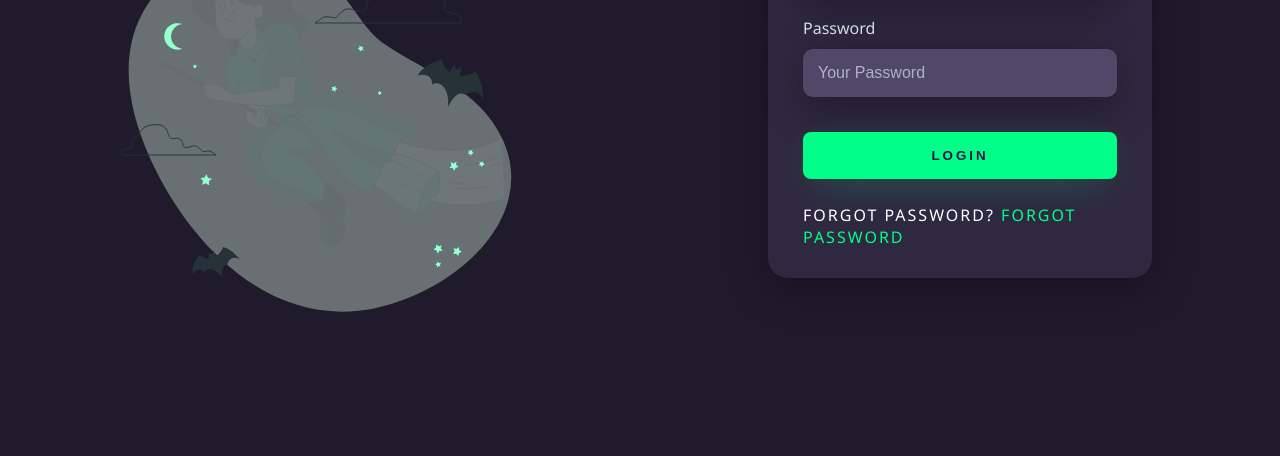
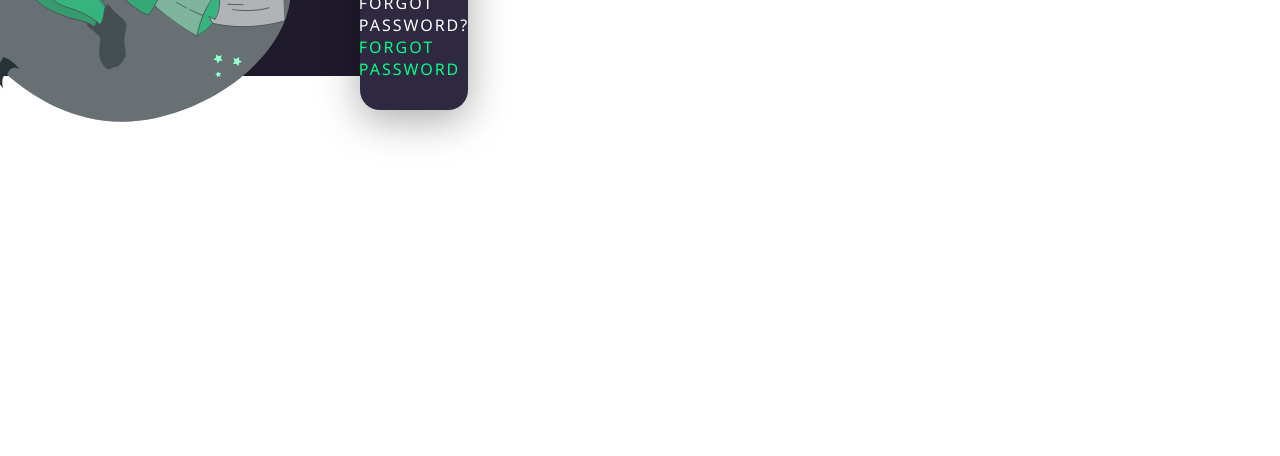
Before and after one commit to SrikantaPrasadrajeUrs/Login-page-2, a plain HTML site: page index.html in a window 1280 px wide. Shown: the part 344-800 px from the top of the page. Drawn offline with Linux system fonts and the light colour scheme.

Commit message:
Update style.css

```diff
--- a/style.css
+++ b/style.css
@@ -3,6 +3,9 @@
 body {
     margin: 0;
     font-family: 'Noto Sans', sans-serif;
+    display: flex;
+	min-height: 100vh;
+	flex-direction: column;
 }
 
 body * {
@@ -10,8 +13,8 @@ body * {
 }
 
 .main-login {
-    width: 100vw;
-    height: 100vh;
+    width: 380px;
+	height: 420px;
     background: #201b2c;
     display: flex;
     justify-content: center;
```
